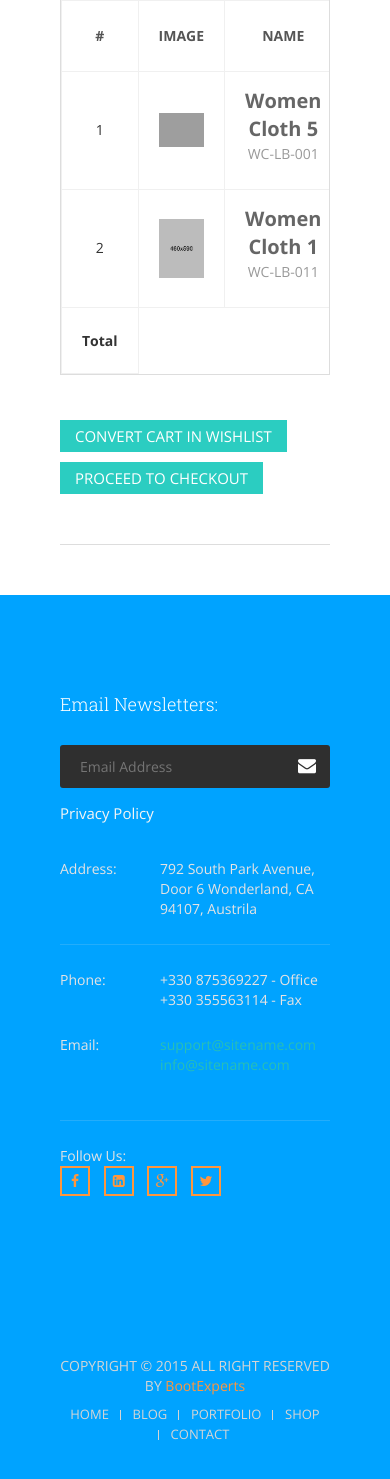
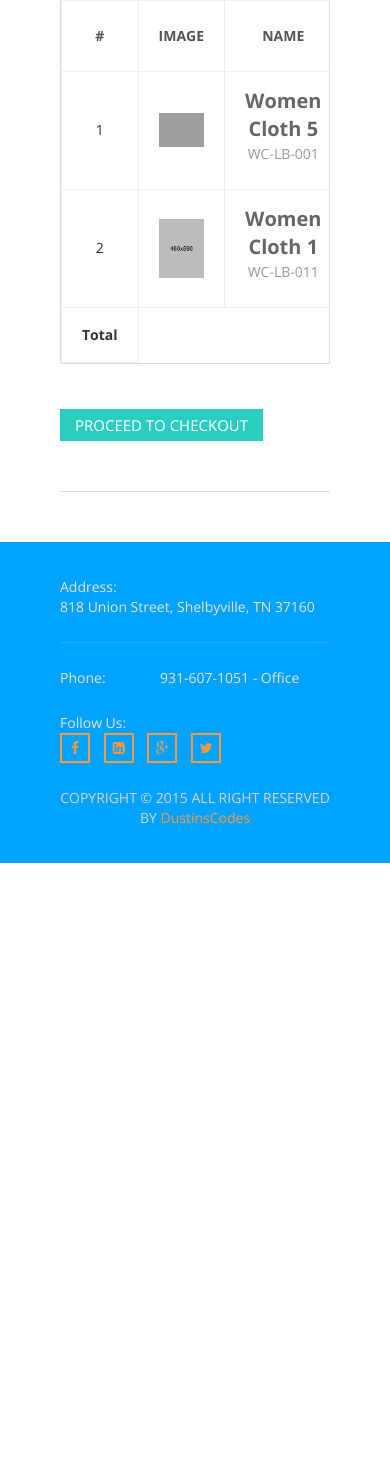
Before and after one commit to Bespinoza10/usacell_web, a PHP site: page /cart.php in a window 390 px wide. Shown: the part 660-2139 px from the top of the page. After the commit the page ends 1523 px from the top, so only its background shows below. Run offline with PHP 8.4, Linux system fonts and the light colour scheme; grey boxes are pictures that could not be loaded.

Commit message:
Added php include footer

```diff
--- a/cart.php
+++ b/cart.php
@@ -147,9 +147,6 @@
 								<td class="cart_total_value">$167.99 </td>
 								<td class="cart_empty_footer" colspan="1"></td>
 								<td class="cart_total_value">
-									<div class="add-wishlist">
-										<input type="button" value="Add to wishlist" />
-									</div>
 								</td>
 							</tr>
 						</tbody>
@@ -161,7 +158,6 @@
 				<div class="col-lg-12 col-md-12">
 					<div class="convert-cart">
 						<div class="wishlist-cart">
-							<input type="button" value="Convert cart in wishlist" />
 							<input type="button" value="Proceed to checkout" />
 						</div>
 					</div>
@@ -172,98 +168,7 @@
 	<!-- checkout-area end-->
 
 	<!-- footer start -->
-	<footer>
-		<!-- footer-top-area start -->
-		<div class="footer-top-area">
-			<div class="container">
-				<div class="row">
-					<!-- newsletter start -->
-					<div class="col-xs-12 col-sm-4 col-md-4 col-lg-4">
-						<div class="newsletter">
-							<h3>Email Newsletters:</h3>
-							<form action="#">
-								<input type="text" placeholder="Email Address"/>
-								<button type="submit"><i class="fa fa-envelope"></i></button>
-								<a href="#">Privacy Policy</a>
-							</form>
-						</div>
-					</div>
-					<!-- newsletter end -->
-					<!-- footer-contact start -->
-					<div class="col-xs-12 col-sm-4 col-md-4 col-lg-4">
-						<div class="footer-contact">
-							<ul>
-								<li>
-									<span>Address:</span>
-									<span>792 South Park Avenue,<br>
-									Door 6 Wonderland, CA<br>
-									94107, Austrila</span>
-								</li>
-								<li>
-									<span>Phone:</span>
-									<span>
-										+330 875369227 - Office<br>
-										+330 355563114 - Fax
-									</span>
-								</li>
-							</ul>
-						</div>
-					</div>
-					<!-- footer-contact end -->
-					<!-- footer-contact start -->
-					<div class="col-xs-12 col-sm-4 col-md-4 col-lg-4">
-						<div class="footer-contact">
-							<ul>
-								<li class="cc-space">
-									<span>Email:</span>
-									<span><a href="#">support@sitename.com</a> <br />
-									<a href="#">info@sitename.com</a></span>
-									<div class="su-spacer"></div>
-								</li>
-								<li>
-									<span>Follow Us:</span>
-									<span>
-										<a href="#"><i class="fa fa-facebook"></i></a>
-										<a href="#"><i class="fa fa-linkedin-square"></i></a>
-										<a href="#"><i class="fa fa-google-plus"></i></a>
-										<a href="#"><i class="fa fa-twitter"></i></a>
-									</span>
-								</li>
-							</ul>
-						</div>
-					</div>
-					<!-- footer-contact end -->
-				</div>
-			</div>
-		</div>
-		<!-- footer-top-area end -->
-		<!-- footer-bottom-area start -->
-		<div class="footer-bottom-area">
-			<div class="container">
-				<div class="row">
-					<div class="col-xs-12 col-sm-12 col-md-6">
-						<div class="copyright">
-							<p>COPYRIGHT © 2015 ALL RIGHT RESERVED BY <a href="#" target="_blank">BootExperts</a></p>
-						</div>
-					</div>
-					<div class="col-xs-12 col-sm-12 col-md-6">
-						<div class="footer-menu">
-							<nav>
-								<ul>
-									<li><a href="#">HOME</a></li>
-									<li><a href="#">BLOG</a></li>
-									<li><a href="#">PORTFOLIO</a></li>
-									<li><a href="#">SHOP</a></li>
-									<li><a href="#">CONTACT</a></li>
-								</ul>
-							</nav>
-						</div>
-					</div>
-				</div>
-			</div>
-		</div>
-		<!-- footer-bottom-area end -->
-	</footer>
+	<?php include('SECTIONS/footer.php')?>
 	<!-- footer end -->
 
 		<!-- JS -->
```
